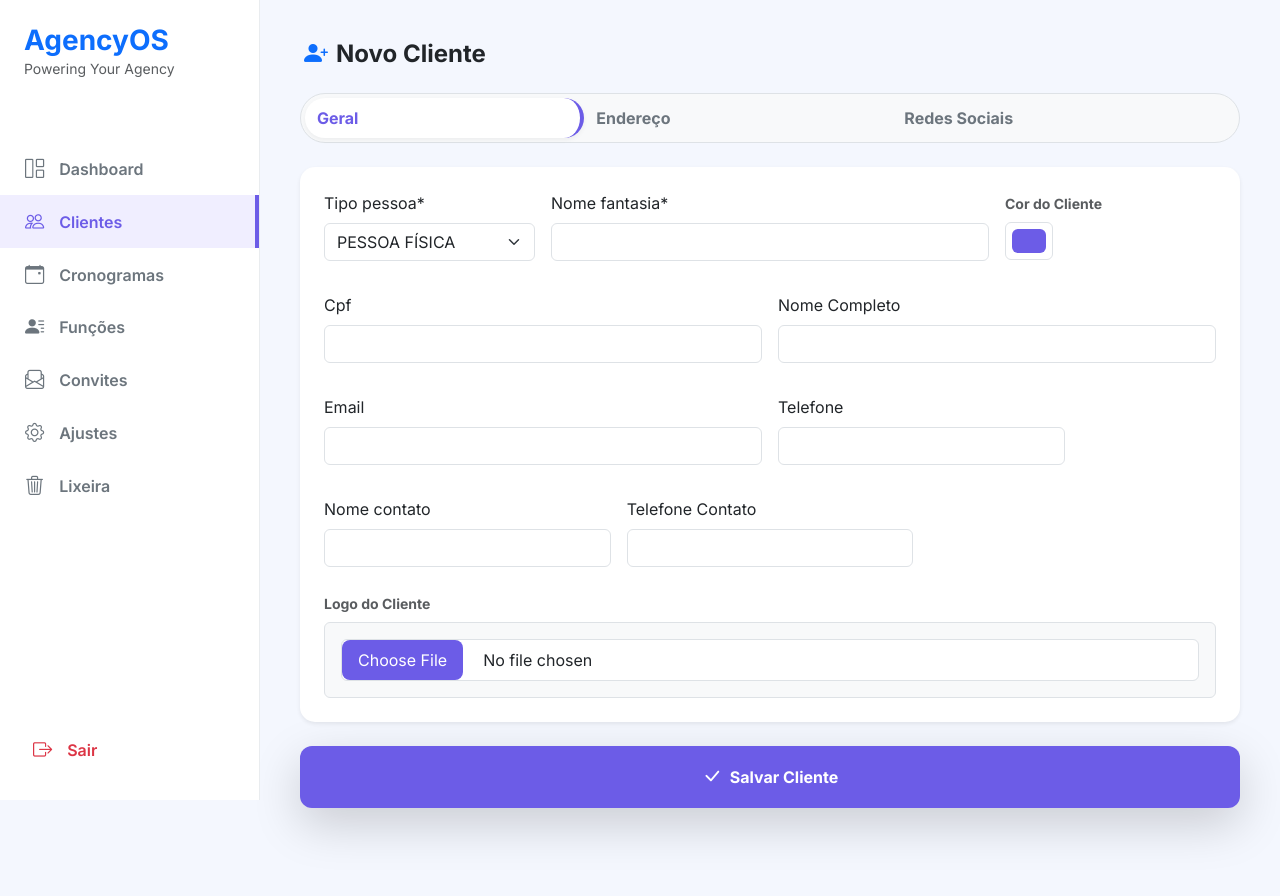
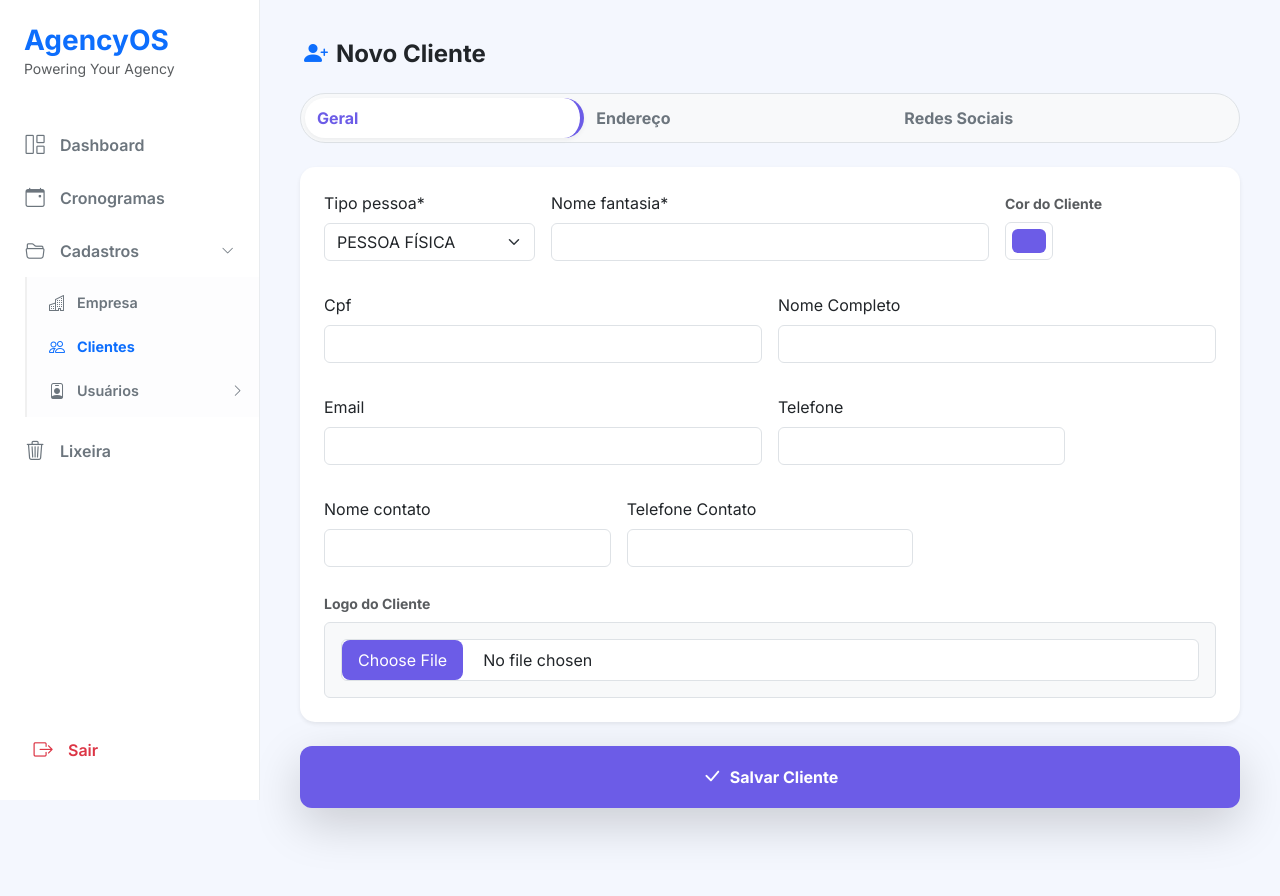
Before and after one commit to fegerke/AgencyOS, a Django app: page /clientes/novo/ in a window 1280 px wide. Run offline with Django 5.2, Linux system fonts and the light colour scheme; the visitor is signed in with stand-in values (Sample User, id 1); some libraries are stand-ins or nearby versions.

Commit message:
ui: refactor sidebar navigation with nested collapsible menus for better organization

```diff
--- a/core/templates/core/base.html
+++ b/core/templates/core/base.html
@@ -11,13 +11,32 @@
 
     <style>
         body { font-family: 'Inter', sans-serif; background-color: #f4f7fe; color: #333; min-height: 100vh; }
-        .sidebar { width: 260px; height: 100vh; position: fixed; background: #ffffff; border-right: 1px solid #e9ecef; z-index: 1045; display: flex; flex-direction: column; }
+
+        /* Sidebar Desktop */
+        .sidebar { width: 260px; height: 100vh; position: fixed; background: #ffffff; border-right: 1px solid #e9ecef; z-index: 1045; display: flex; flex-direction: column; overflow-y: auto; }
         .main-content { margin-left: 260px; padding: 40px; transition: all 0.3s; }
-        .nav-link { color: #6c757d; padding: 12px 25px; font-weight: 600; display: flex; align-items: center; border-radius: 0; transition: 0.2s; }
-        .nav-link i { font-size: 1.2rem; margin-right: 15px; }
+
+        /* Estilo dos Links Base */
+        .nav-link { color: #6c757d; padding: 12px 25px; font-weight: 600; display: flex; align-items: center; border-radius: 0; transition: 0.2s; cursor: pointer; }
+        .nav-link i.menu-icon { font-size: 1.2rem; margin-right: 15px; width: 20px; text-align: center; }
         .nav-link:hover { background: #f8f9fa; color: #6c5ce7; }
         .nav-link.active { background: #f0eeff; color: #6c5ce7; border-right: 4px solid #6c5ce7; }
+
+        /* Submenus e Setinhas */
+        .menu-arrow { font-size: 0.8rem; transition: transform 0.3s ease; margin-left: auto; }
+        .nav-link.collapsed .menu-arrow { transform: rotate(-90deg); }
+
+        .submenu-container { background-color: #fdfdfe; border-left: 2px solid #f0f0f0; margin-left: 25px; }
+        .submenu-container .nav-link { padding: 10px 15px 10px 20px; font-size: 0.9rem; }
+        .submenu-container .nav-link i.menu-icon { font-size: 1rem; margin-right: 10px; }
+
+        .sub-submenu-container { background-color: #fafafa; border-left: 2px solid #e9ecef; margin-left: 20px; }
+        .sub-submenu-container .nav-link { padding: 8px 15px 8px 15px; font-size: 0.85rem; }
+
+        /* Navbar Mobile */
         .mobile-header { display: none; background: #fff; padding: 10px 20px; border-bottom: 1px solid #e9ecef; position: sticky; top: 0; z-index: 1040; }
+
+        /* RESPONSIVIDADE */
         @media (max-width: 991.98px) {
             .sidebar { display: none; }
             .main-content { margin-left: 0; padding: 20px; }
@@ -34,46 +53,74 @@
         <h4 class="fw-bold text-primary mb-0">AgencyOS</h4>
     </header>
 
+    <!-- INÍCIO SIDEBAR DESKTOP -->
     <aside class="sidebar d-none d-lg-flex py-4">
-        <div class="px-4 mb-5">
+        <div class="px-4 mb-4">
             <h3 class="fw-bold text-primary mb-0">AgencyOS</h3>
             <p class="text-muted small">Powering Your Agency</p>
         </div>
 
         <nav class="nav flex-column mb-auto">
             <a href="{% url 'home' %}" class="nav-link {% if request.resolver_match.url_name == 'home' %}active{% endif %}">
-                <i class="bi bi-grid-1x2"></i>Dashboard
+                <i class="bi bi-grid-1x2 menu-icon"></i>Dashboard
             </a>
-            <a href="{% url 'listar_clientes' %}" class="nav-link {% if 'cliente' in request.resolver_match.url_name %}active{% endif %}">
-                <i class="bi bi-people"></i>Clientes
+
+            <a href="{% url 'listar_cronogramas' %}" class="nav-link {% if 'cronograma' in request.resolver_match.url_name or 'post' in request.resolver_match.url_name %}active{% endif %}">
+                <i class="bi bi-calendar-event menu-icon"></i>Cronogramas
             </a>
-            <a href="{% url 'listar_cronogramas' %}" class="nav-link {% if 'cronograma' in request.resolver_match.url_name or 'post' in request.resolver_match.url_name %}active{% endif %}">
-                <i class="bi bi-calendar-event"></i>Cronogramas
+
+            <!-- MÓDULO CADASTROS (Dropdown Pai) -->
+            <a href="#menuCadastrosDesktop" data-bs-toggle="collapse" class="nav-link {% if 'cliente' not in request.resolver_match.url_name and 'configurar_agencia' not in request.resolver_match.url_name and 'funcao' not in request.resolver_match.url_name and 'convite' not in request.resolver_match.url_name %}collapsed{% endif %}">
+                <i class="bi bi-folder2-open menu-icon"></i> Cadastros
+                <i class="bi bi-chevron-down menu-arrow"></i>
             </a>
-            <a href="{% url 'gerenciar_funcoes' %}" class="nav-link {% if 'funcao' in request.resolver_match.url_name %}active{% endif %}">
-                <i class="bi bi-person-lines-fill"></i>Funções
+            <div class="collapse {% if 'cliente' in request.resolver_match.url_name or 'configurar_agencia' in request.resolver_match.url_name or 'funcao' in request.resolver_match.url_name or 'convite' in request.resolver_match.url_name %}show{% endif %}" id="menuCadastrosDesktop">
+                <div class="submenu-container py-1">
+
+                    <a href="{% url 'configurar_agencia' %}" class="nav-link {% if request.resolver_match.url_name == 'configurar_agencia' %}text-primary fw-bold{% endif %}">
+                        <i class="bi bi-buildings menu-icon"></i> Empresa
                     </a>
-            <a href="{% url 'gerar_convite' %}" class="nav-link {% if 'convite' in request.resolver_match.url_name %}active{% endif %}">
-                <i class="bi bi-envelope-paper"></i>Convites
+
+                    <a href="{% url 'listar_clientes' %}" class="nav-link {% if 'cliente' in request.resolver_match.url_name %}text-primary fw-bold{% endif %}">
+                        <i class="bi bi-people menu-icon"></i> Clientes
                     </a>
-            <a href="{% url 'configurar_agencia' %}" class="nav-link {% if request.resolver_match.url_name == 'configurar_agencia' %}active{% endif %}">
-                <i class="bi bi-gear"></i>Ajustes
+
+                    <!-- SUB-MÓDULO USUÁRIOS (Dropdown Filho) -->
+                    <a href="#menuUsuariosDesktop" data-bs-toggle="collapse" class="nav-link {% if 'funcao' not in request.resolver_match.url_name and 'convite' not in request.resolver_match.url_name %}collapsed{% endif %}">
+                        <i class="bi bi-person-badge menu-icon"></i> Usuários
+                        <i class="bi bi-chevron-down menu-arrow"></i>
                     </a>
-            <a href="{% url 'lixeira' %}" class="nav-link {% if request.resolver_match.url_name == 'lixeira' %}active{% endif %}">
-                <i class="bi bi-trash3"></i>Lixeira
+                    <div class="collapse {% if 'funcao' in request.resolver_match.url_name or 'convite' in request.resolver_match.url_name %}show{% endif %}" id="menuUsuariosDesktop">
+                        <div class="sub-submenu-container py-1">
+                            <a href="{% url 'gerenciar_funcoes' %}" class="nav-link {% if 'funcao' in request.resolver_match.url_name %}text-primary fw-bold{% endif %}">
+                                <i class="bi bi-person-lines-fill menu-icon"></i> Funções
+                            </a>
+                            <a href="{% url 'gerar_convite' %}" class="nav-link {% if 'convite' in request.resolver_match.url_name %}text-primary fw-bold{% endif %}">
+                                <i class="bi bi-envelope-paper menu-icon"></i> Convites
+                            </a>
+                        </div>
+                    </div>
+
+                </div>
+            </div>
+
+            <a href="{% url 'lixeira' %}" class="nav-link mt-2 {% if request.resolver_match.url_name == 'lixeira' %}active{% endif %}">
+                <i class="bi bi-trash3 menu-icon"></i>Lixeira
             </a>
         </nav>
 
-        <div class="mt-auto px-2">
+        <div class="mt-auto px-2 pt-3">
             <form action="{% url 'logout' %}" method="post">
                 {% csrf_token %}
                 <button type="submit" class="btn btn-link nav-link text-danger w-100 border-0" style="border-radius: 8px;">
-                    <i class="bi bi-box-arrow-right"></i>Sair
+                    <i class="bi bi-box-arrow-right menu-icon"></i>Sair
                 </button>
             </form>
         </div>
     </aside>
+    <!-- FIM SIDEBAR DESKTOP -->
 
+    <!-- INÍCIO SIDEBAR MOBILE -->
     <div class="offcanvas offcanvas-start" tabindex="-1" id="sidebarMobile" style="width: 280px;">
         <div class="offcanvas-header border-bottom">
             <h5 class="offcanvas-title fw-bold text-primary">Menu</h5>
@@ -82,27 +129,53 @@
         <div class="offcanvas-body d-flex flex-column p-0">
             <nav class="nav flex-column mb-auto py-3">
                 <a href="{% url 'home' %}" class="nav-link {% if request.resolver_match.url_name == 'home' %}active{% endif %}">
-                    <i class="bi bi-grid-1x2"></i>Dashboard
+                    <i class="bi bi-grid-1x2 menu-icon"></i>Dashboard
                 </a>
-                <a href="{% url 'listar_clientes' %}" class="nav-link {% if 'cliente' in request.resolver_match.url_name %}active{% endif %}">
-                    <i class="bi bi-people"></i>Clientes
+
+                <a href="{% url 'listar_cronogramas' %}" class="nav-link {% if 'cronograma' in request.resolver_match.url_name or 'post' in request.resolver_match.url_name %}active{% endif %}">
+                    <i class="bi bi-calendar-event menu-icon"></i>Cronogramas
                 </a>
-                <a href="{% url 'listar_cronogramas' %}" class="nav-link {% if 'cronograma' in request.resolver_match.url_name or 'post' in request.resolver_match.url_name %}active{% endif %}">
-                    <i class="bi bi-calendar-event"></i>Cronogramas
+
+                <!-- MÓDULO CADASTROS MOBILE -->
+                <a href="#menuCadastrosMobile" data-bs-toggle="collapse" class="nav-link {% if 'cliente' not in request.resolver_match.url_name and 'configurar_agencia' not in request.resolver_match.url_name and 'funcao' not in request.resolver_match.url_name and 'convite' not in request.resolver_match.url_name %}collapsed{% endif %}">
+                    <i class="bi bi-folder2-open menu-icon"></i> Cadastros
+                    <i class="bi bi-chevron-down menu-arrow"></i>
                 </a>
-                <a href="{% url 'gerenciar_funcoes' %}" class="nav-link {% if 'funcao' in request.resolver_match.url_name %}active{% endif %}">
-                    <i class="bi bi-person-lines-fill"></i>Funções
+                <div class="collapse {% if 'cliente' in request.resolver_match.url_name or 'configurar_agencia' in request.resolver_match.url_name or 'funcao' in request.resolver_match.url_name or 'convite' in request.resolver_match.url_name %}show{% endif %}" id="menuCadastrosMobile">
+                    <div class="submenu-container py-1">
+
+                        <a href="{% url 'configurar_agencia' %}" class="nav-link {% if request.resolver_match.url_name == 'configurar_agencia' %}text-primary fw-bold{% endif %}">
+                            <i class="bi bi-buildings menu-icon"></i> Empresa
                         </a>
-                <a href="{% url 'gerar_convite' %}" class="nav-link {% if 'convite' in request.resolver_match.url_name %}active{% endif %}">
-                    <i class="bi bi-envelope-paper"></i>Convites
+
+                        <a href="{% url 'listar_clientes' %}" class="nav-link {% if 'cliente' in request.resolver_match.url_name %}text-primary fw-bold{% endif %}">
+                            <i class="bi bi-people menu-icon"></i> Clientes
                         </a>
-                <a href="{% url 'configurar_agencia' %}" class="nav-link {% if request.resolver_match.url_name == 'configurar_agencia' %}active{% endif %}">
-                    <i class="bi bi-gear"></i>Ajustes
+
+                        <!-- SUB-MÓDULO USUÁRIOS MOBILE -->
+                        <a href="#menuUsuariosMobile" data-bs-toggle="collapse" class="nav-link {% if 'funcao' not in request.resolver_match.url_name and 'convite' not in request.resolver_match.url_name %}collapsed{% endif %}">
+                            <i class="bi bi-person-badge menu-icon"></i> Usuários
+                            <i class="bi bi-chevron-down menu-arrow"></i>
                         </a>
-                <a href="{% url 'lixeira' %}" class="nav-link {% if request.resolver_match.url_name == 'lixeira' %}active{% endif %}">
-                    <i class="bi bi-trash3"></i>Lixeira
+                        <div class="collapse {% if 'funcao' in request.resolver_match.url_name or 'convite' in request.resolver_match.url_name %}show{% endif %}" id="menuUsuariosMobile">
+                            <div class="sub-submenu-container py-1">
+                                <a href="{% url 'gerenciar_funcoes' %}" class="nav-link {% if 'funcao' in request.resolver_match.url_name %}text-primary fw-bold{% endif %}">
+                                    <i class="bi bi-person-lines-fill menu-icon"></i> Funções
+                                </a>
+                                <a href="{% url 'gerar_convite' %}" class="nav-link {% if 'convite' in request.resolver_match.url_name %}text-primary fw-bold{% endif %}">
+                                    <i class="bi bi-envelope-paper menu-icon"></i> Convites
+                                </a>
+                            </div>
+                        </div>
+
+                    </div>
+                </div>
+
+                <a href="{% url 'lixeira' %}" class="nav-link mt-2 {% if request.resolver_match.url_name == 'lixeira' %}active{% endif %}">
+                    <i class="bi bi-trash3 menu-icon"></i>Lixeira
                 </a>
             </nav>
+
             <div class="p-3 border-top mt-auto">
                 <form action="{% url 'logout' %}" method="post">
                     {% csrf_token %}
@@ -113,6 +186,7 @@
             </div>
         </div>
     </div>
+    <!-- FIM SIDEBAR MOBILE -->
 
     <main class="main-content">
         {% if messages %}
```
Lines whose indentation alone changed are shown as unchanged.
